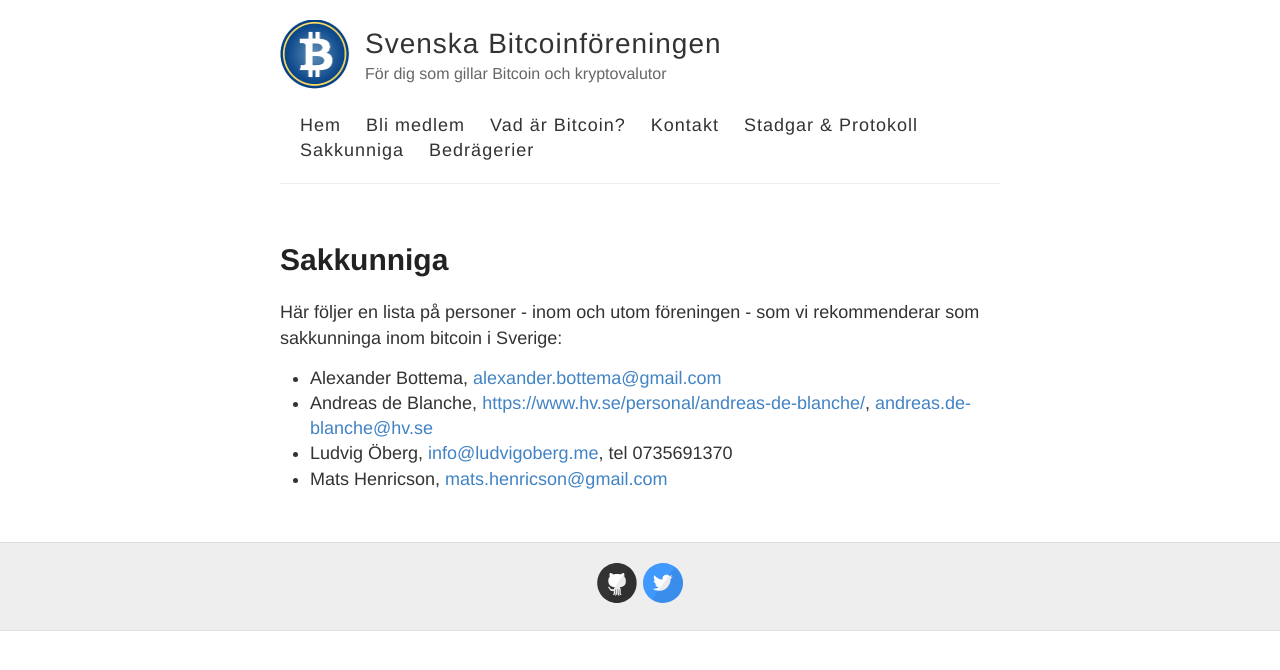
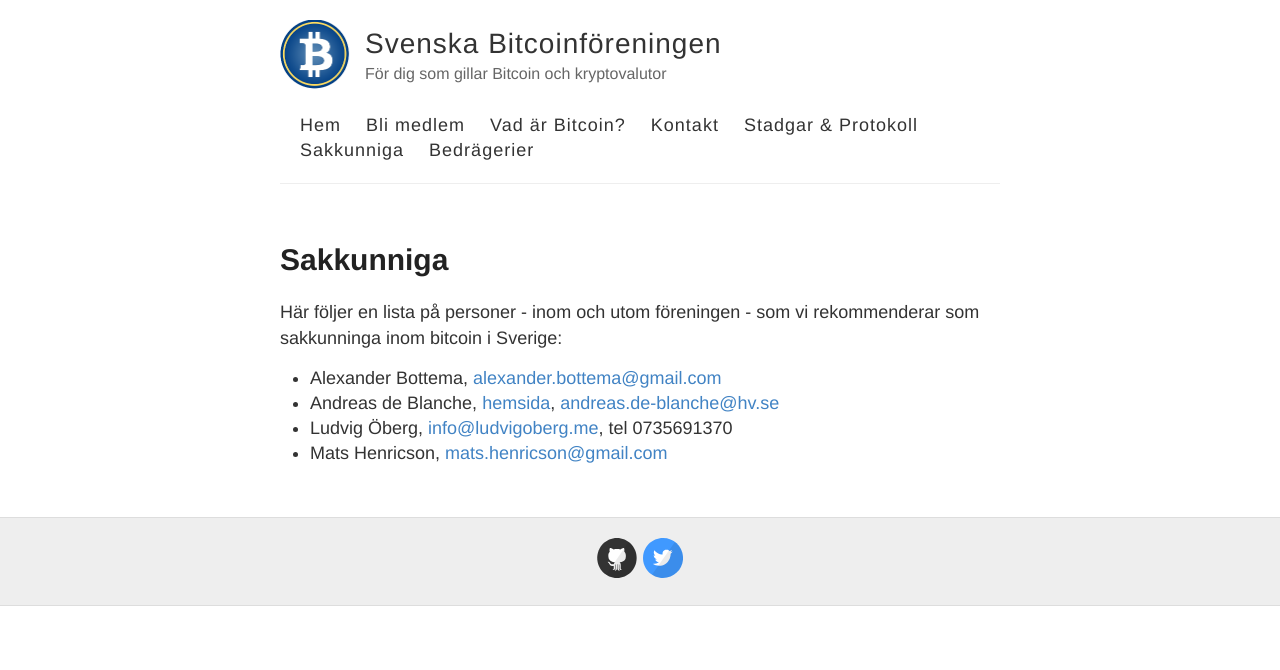
Before and after one commit to bjuno76/bitcoinforeningen.github.io, a Jekyll site: the page built from sakkunniga.md, in a window 1280 px wide. Shown: the top 670 px of the page. Built offline with Jekyll 4.4.1, drawn with Linux system fonts in a browser that asks for light colours.

Commit message:
mod jekyll now added

```diff
--- a/sakkunniga.md
+++ b/sakkunniga.md
@@ -7,6 +7,6 @@
 Här följer en lista på personer - inom och utom föreningen - som vi rekommenderar som sakkunninga inom bitcoin i Sverige:
 
 - Alexander Bottema, <alexander.bottema@gmail.com>
-- Andreas de Blanche, <https://www.hv.se/personal/andreas-de-blanche/>, <andreas.de-blanche@hv.se>
+- Andreas de Blanche, [hemsida](https://www.hv.se/personal/andreas-de-blanche/), <andreas.de-blanche@hv.se>
 - Ludvig Öberg, <info@ludvigoberg.me>, tel 0735691370
 - Mats Henricson, <mats.henricson@gmail.com>
```
